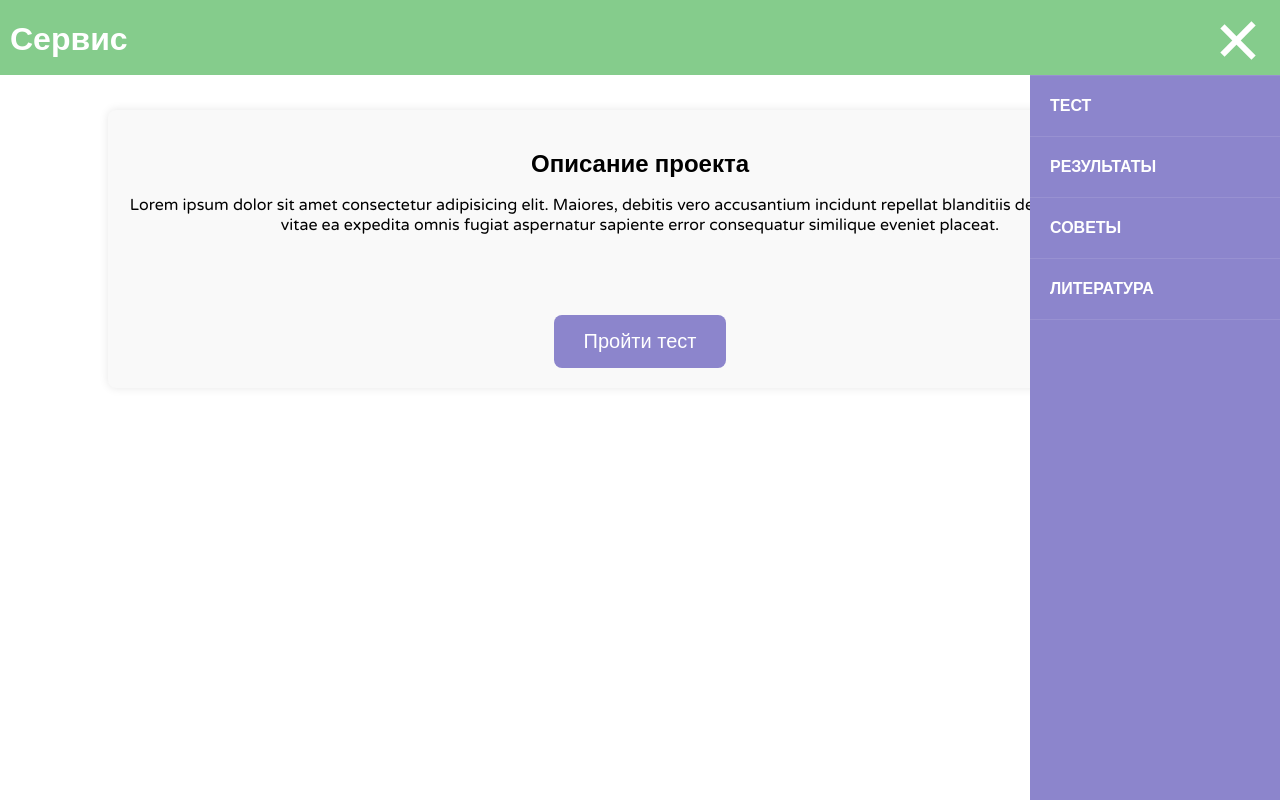
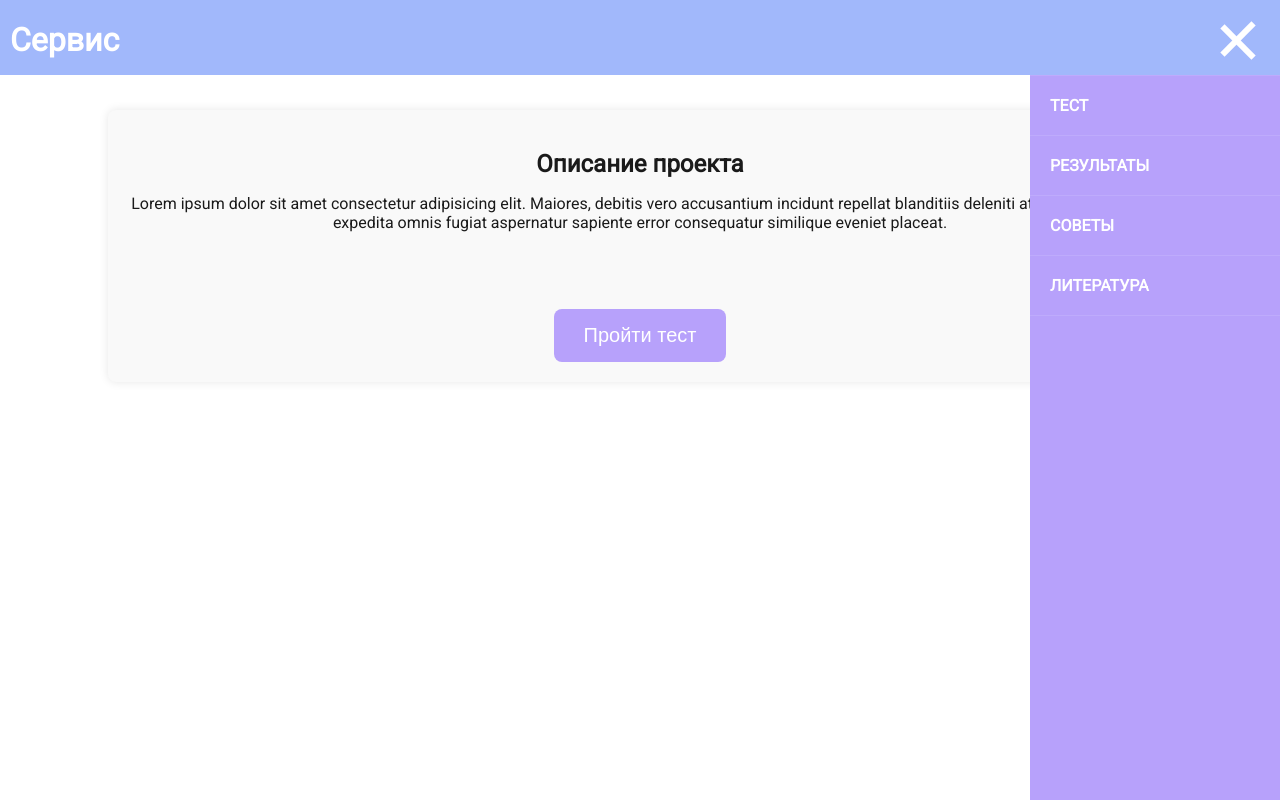
Before and after one commit to Suuunboy/psmock-up, a plain HTML site: page index.html in a window 1280 px wide. Both pictures are taken after a click on the label 1238 px from the left and 29 px from the top of the page. Drawn offline with Linux system fonts and the light colour scheme.

Commit message:
deleted unused code, created second page

```diff
--- /dev/null
+++ b/index.css
@@ -0,0 +1,203 @@
+/* @import url('https://fonts.googleapis.com/css?family=Varela+Round'); */
+html, body {
+    overflow-x: hidden;
+    height: 100%;
+}
+body {
+    background: #fff;
+    padding: 0;
+    margin: 0;
+    /* font-family: 'Varela Round', sans-serif; */
+    font-family: 'Roboto', sans-serif;
+}
+.header {
+    display: block;
+    margin: 0 auto;
+    width: 100%;
+    max-width: 100%;
+    box-shadow: none;
+    background-color: #A1B8FB;
+    position: fixed;
+    height: 75px!important;
+    overflow: hidden;
+    z-index: 10;
+    top: 0;
+    margin-top: auto;
+    margin-bottom: auto;
+}
+
+.header h1{
+    color: white;
+    margin-left: 10px;
+
+}
+
+.main {
+    margin: 0 auto;
+    display: block;
+    height: 100%;
+    margin-top: 60px;
+}
+
+.mainInner{
+    top: 15px;
+    display: table;
+    height: 100%;
+    width: 100%;
+    text-align: center;
+}
+
+#sidebarMenu {
+    height: 100%;
+    position: fixed;
+    right: 0;
+    width: 250px;
+    margin-top: 75px;
+    transform: translateX(250px);
+    transition: transform 250ms ease-in-out;
+    background: #B7A1FB;
+    z-index: 10;
+}
+.sidebarMenuInner{
+    margin:0;
+    padding:0;
+    border-top: 1px solid rgba(255, 255, 255, 0.10);
+}
+.sidebarMenuInner li{
+    list-style: none;
+    color: #fff;
+    text-transform: uppercase;
+    font-weight: bold;
+    padding: 20px;
+    cursor: pointer;
+    border-bottom: 1px solid rgba(255, 255, 255, 0.10);
+}
+.sidebarMenuInner li span{
+    display: block;
+    font-size: 14px;
+    color: rgba(255, 255, 255, 0.50);
+}
+.sidebarMenuInner li a{
+    color: #fff;
+    text-transform: uppercase;
+    font-weight: bold;
+    cursor: pointer;
+    text-decoration: none;
+}
+input[type="checkbox"]:checked ~ #sidebarMenu {
+    transform: translateX(0);
+}
+
+input[type=checkbox] {
+    transition: all 0.3s;
+    box-sizing: border-box;
+    display: none;
+}
+
+
+/* ICON */
+.sidebarIconToggle {
+    transition: all 0.3s;
+    box-sizing: border-box;
+    cursor: pointer;
+    position: absolute;
+    z-index: 99;
+    height: 100%;
+    width: 100%;
+    top: 18px;
+    right: 20px;
+    /* height: 22px;
+    width: 22px; */
+    margin-bottom: 10px;
+    height: 22px;
+    width: 44px;
+}
+.spinner {
+    transition: all 0.3s;
+    box-sizing: border-box;
+    position: absolute;
+    height: 6px;
+    width: 100%;
+    background-color: #ffffff;
+}
+
+.diagonal {
+    height: 6px;
+}
+
+.horizontal {
+    transition: all 0.3s;
+    box-sizing: border-box;
+    position: relative;
+    float: left;
+    margin-top: 6px;
+    height: 6px;
+}
+.diagonal.part-1 {
+    position: relative;
+    transition: all 0.3s;
+    box-sizing: border-box;
+    float: left;
+
+    margin-top: 6px;
+}
+.diagonal.part-2 {
+    transition: all 0.3s;
+    box-sizing: border-box;
+    position: relative;
+    float: left;
+
+    margin-top: 6px;
+}
+input[type=checkbox]:checked ~ .sidebarIconToggle > .horizontal {
+    height: 0;
+    transition: height 0.3s, opacity 0.3s;
+    opacity: 0;
+}
+input[type=checkbox]:checked ~ .sidebarIconToggle > .diagonal.part-1 {
+    transform: rotate(135deg);
+    margin-top: 18px;
+}
+input[type=checkbox]:checked ~ .sidebarIconToggle > .diagonal.part-2 {
+    transform: rotate(-135deg);
+    margin-top: -9px;
+}
+
+.project-description {
+    color: #1a1a1a;
+    position: relative;
+    top: 50px;
+    text-align: center;
+    padding: 20px;
+    max-width: 80%;
+    margin: 0 auto;
+    background-color: #f9f9f9;
+    border-radius: 8px;
+    box-shadow: 0px 0px 10px rgba(0, 0, 0, 0.1);
+}
+
+.project-description h2 {
+    font-size: 24px;
+    font-weight: bold;
+    margin-bottom: 10px;
+}
+
+.project-description p {
+    font-size: 16px;
+    margin-bottom: 20px;
+}
+
+.project-description button {
+    background-color: #B7A1FB;
+    color: white;
+    padding: 15px 30px;
+    font-size: 20px;
+    border: none;
+    border-radius: 8px;
+    cursor: pointer;
+    transition: background-color 0.3s ease;
+}
+
+.project-description button:hover {
+    background-color: #7899D4;
+}
--- a/index.html
+++ b/index.html
@@ -4,7 +4,9 @@
   <meta charset="UTF-8">
   <meta name="viewport" content="width=device-width, initial-scale=1.0">
   <title>Сервис</title>
-  <link rel="stylesheet" href="style2.css">
+  <link rel="stylesheet" href="index.css">
+  <link rel="stylesheet" href="https://fonts.googleapis.com/css2?family=Roboto&display=swap">
+
 </head>
 <body>
   <div class="header">
@@ -30,13 +32,19 @@
         <h2>Описание проекта</h2>
         <p>Lorem ipsum dolor sit amet consectetur adipisicing elit. Maiores, debitis vero accusantium incidunt repellat blanditiis deleniti atque sint vitae ea expedita omnis fugiat aspernatur sapiente error consequatur similique eveniet placeat.</p>
 
-    </br>
-  </br>
-</br>
+        </br>
+        </br>
+        </br>
 
         <button onclick="location.href='test.html';">Пройти тест</button>
+
+        </br>
       </div>
+
+
     </div>
   </div>
+
+
 </body>
 </html>
--- a/styles.css
+++ /dev/null
@@ -1,98 +0,0 @@
-body {
-  font-family: Arial, sans-serif;
-  background-color: #fff;
-  margin: 0;
-  padding: 0;
-}
-
-.header-container {
-  max-width: 960px;
-  margin: 0 auto;
-  padding: 0 20px;
-}
-
-header {
-  background-color: #93B2FB;
-  padding: 20px 0;
-  color: #fff;
-  position: relative;
-}
-
-header h1 {
-  margin: 0;
-  display: inline-block; /* Добавлено */
-}
-
-header button {
-  background-color: #FB93B2;
-  color: #fff;
-  border: none;
-  padding: 10px 20px;
-  border-radius: 5px;
-  cursor: pointer;
-  float: right; /* Добавлено */
-}
-
-nav {
-  background-color: #fff;
-  display: none;
-  position: absolute;
-  top: 100%;
-  right: 0;
-  z-index: 1;
-  padding: 10px;
-  border-radius: 5px;
-  box-shadow: 0 0 10px rgba(0, 0, 0, 0.1);
-  animation: slideDown 0.3s ease forwards;
-}
-
-@keyframes slideDown {
-  from {
-    opacity: 0;
-    transform: translateY(-10px);
-  }
-  to {
-    opacity: 1;
-    transform: translateY(0);
-  }
-}
-
-nav ul {
-  list-style-type: none;
-  padding: 0;
-  margin: 0;
-}
-
-nav li {
-  margin-right: 0;
-}
-
-nav li a {
-  display: block;
-  padding: 10px;
-  text-decoration: none;
-  color: #333;
-}
-
-
-
-section.description {
-  padding: 50px 0;
-  text-align: center;
-}
-
-.btn {
-  background-color: #93B2FB;
-  color: #fff;
-  padding: 15px 30px;
-  text-decoration: none;
-  border-radius: 5px;
-}
-
-.btn:hover {
-  background-color: #6C8FEB;
-}
-
-.show {
-  display: block;
-}
--- a/style2.css
+++ b/testpage.css
@@ -1,4 +1,4 @@
-@import url('https://fonts.googleapis.com/css?family=Varela+Round');
+/* @import url('https://fonts.googleapis.com/css?family=Varela+Round'); */
 html, body {
     overflow-x: hidden;
     height: 100%;
@@ -7,7 +7,8 @@ body {
     background: #fff;
     padding: 0;
     margin: 0;
-    font-family: 'Varela Round', sans-serif;
+    /* font-family: 'Varela Round', sans-serif; */
+    font-family: 'Roboto', sans-serif;
 }
 .header {
     display: block;
@@ -15,17 +16,20 @@ body {
     width: 100%;
     max-width: 100%;
     box-shadow: none;
-    background-color: #85CC8C;
+    background-color: #A1B8FB;
     position: fixed;
     height: 75px!important;
     overflow: hidden;
     z-index: 10;
     top: 0;
+    margin-top: auto;
+    margin-bottom: auto;
 }
 
 .header h1{
     color: white;
     margin-left: 10px;
+
 }
 
 .main {
@@ -42,13 +46,7 @@ body {
     width: 100%;
     text-align: center;
 }
-/* .mainInner div{
-    display:table-cell;
-    vertical-align: middle;
-    font-size: 3em;
-    font-weight: bold;
-    letter-spacing: 1.25px;
-} */
+
 #sidebarMenu {
     height: 100%;
     position: fixed;
@@ -57,7 +55,7 @@ body {
     margin-top: 75px;
     transform: translateX(250px);
     transition: transform 250ms ease-in-out;
-    background: #8C85CC;
+    background: #B7A1FB;
     z-index: 10;
 }
 .sidebarMenuInner{
@@ -152,34 +150,21 @@ input[type=checkbox] {
     margin-top: 6px;
 }
 input[type=checkbox]:checked ~ .sidebarIconToggle > .horizontal {
-    /* transition: all 0.3s;
-    box-sizing: border-box;
-    opacity: 0; */
-
     height: 0;
     transition: height 0.3s, opacity 0.3s;
     opacity: 0;
 }
 input[type=checkbox]:checked ~ .sidebarIconToggle > .diagonal.part-1 {
-    /* transition: all 0.3s;
-    box-sizing: border-box;
-    transform: rotate(135deg);
-    margin-top: 8px; */
-
     transform: rotate(135deg);
     margin-top: 18px;
 }
 input[type=checkbox]:checked ~ .sidebarIconToggle > .diagonal.part-2 {
-    /* transition: all 0.3s;
-    box-sizing: border-box;
-    transform: rotate(-135deg);
-    margin-top: -9px; */
-
     transform: rotate(-135deg);
     margin-top: -9px;
 }
 
 .project-description {
+    color: #1a1a1a;
     position: relative;
     top: 50px;
     text-align: center;
@@ -191,28 +176,40 @@ input[type=checkbox]:checked ~ .sidebarIconToggle > .diagonal.part-2 {
     box-shadow: 0px 0px 10px rgba(0, 0, 0, 0.1);
 }
 
-.project-description h2 {
-    font-size: 24px;
-    font-weight: bold;
-    margin-bottom: 10px;
+.container {
+    display: flex;
+    max-width: 1200px;
+    margin: 0 auto;
+    padding: 20px;
 }
 
-.project-description p {
-    font-size: 16px;
-    margin-bottom: 20px;
+.tile {
+    margin-top: 20px;
+    color: white;
+    flex-grow: 1; /* Занимать все доступное пространство в родительском контейнере */
+    background-color: #B7A1FB;
+    border: 1px solid #ccc;
+    border-radius: 8px;
+    padding: 20px;
+    margin-right: 20px; /* Расстояние между плитками */
 }
 
-.project-description button {
-    background-color: #8C85CC;
-    color: white;
-    padding: 15px 30px;
-    font-size: 20px;
-    border: none;
-    border-radius: 8px;
-    cursor: pointer;
-    transition: background-color 0.3s ease;
+.tile:last-child {
+    margin-right: 0; /* Убрать правый отступ для последней плитки */
 }
 
-.project-description button:hover {
-    background-color: #7899D4;
+.tile h2 {
+    margin-top: 0;
 }
+
+.tile p {
+    margin-bottom: 0;
+}
+
+.test-title {
+    margin-top: 100px;
+}
+
+.test-title h1 {
+    text-align: center;
+}
```
Also changed, not shown: testpage.html (added, +66 -0 lines).
